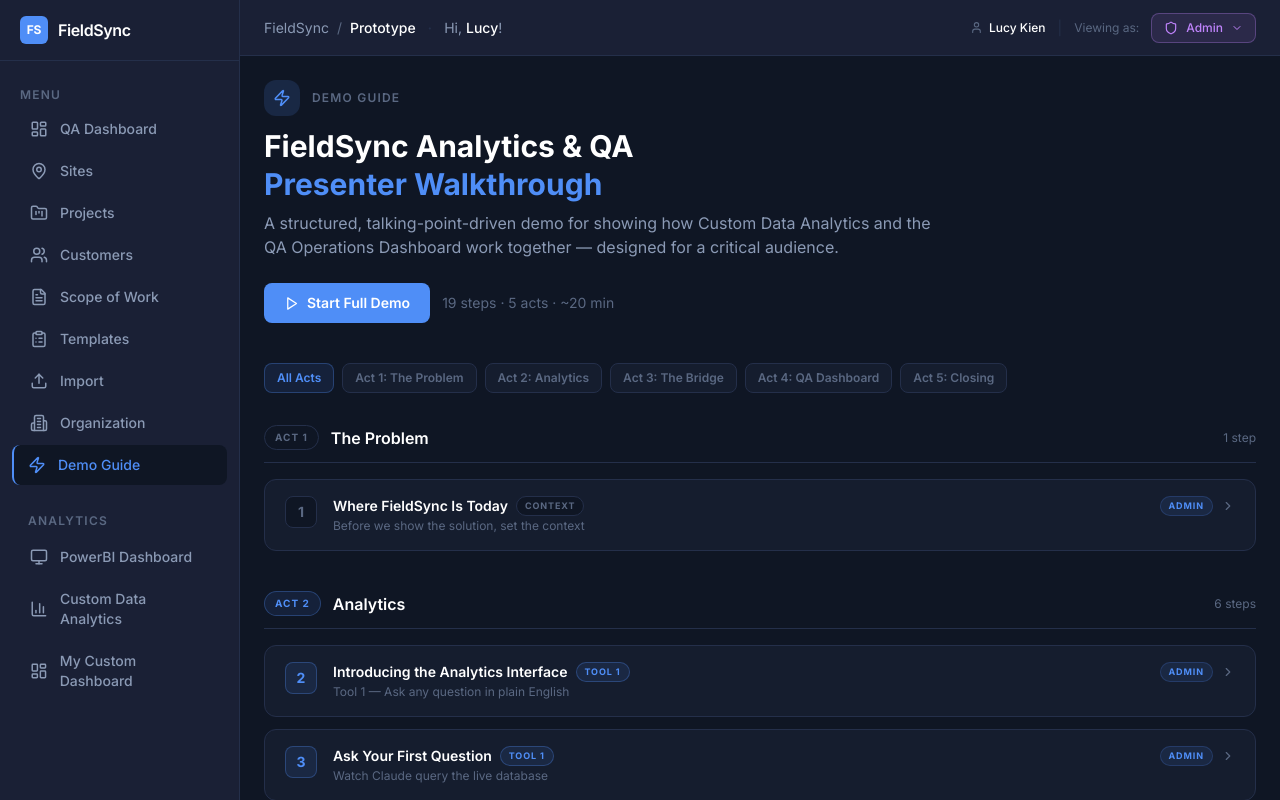
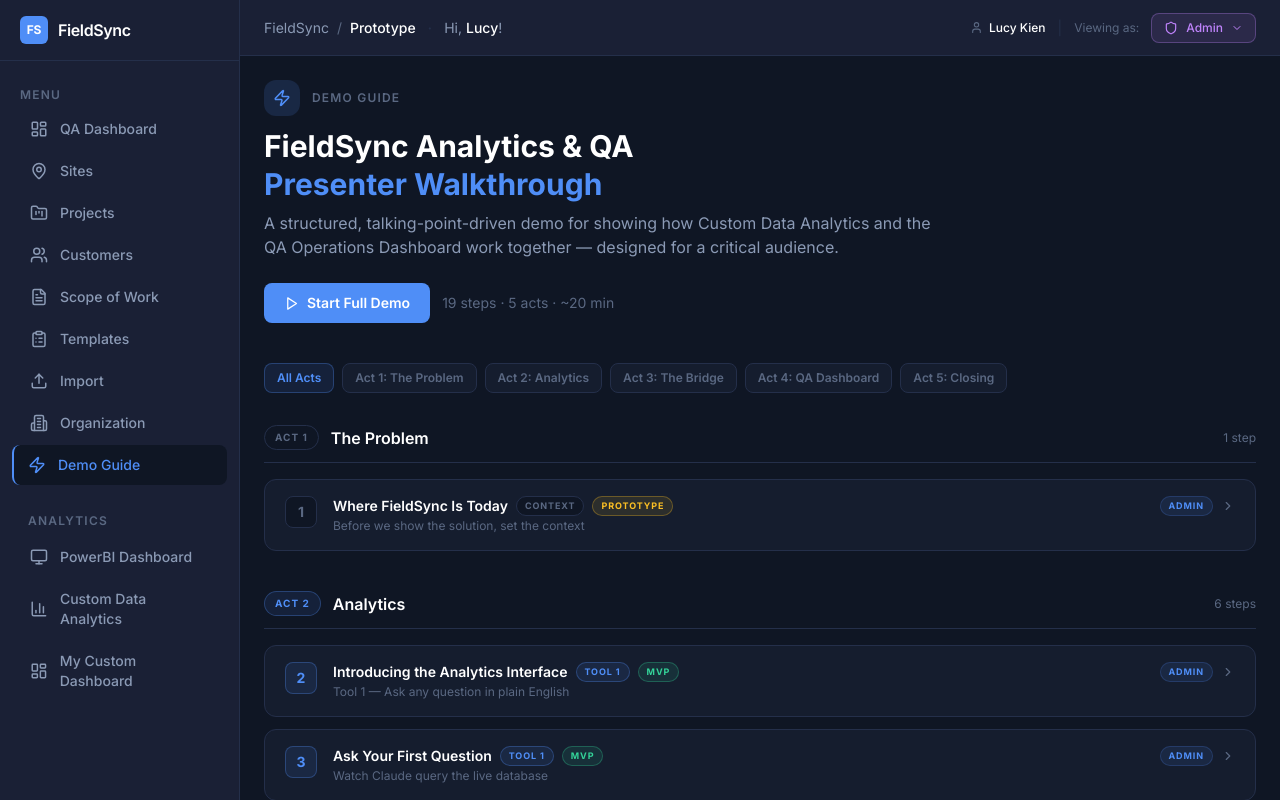
Before and after one commit to kienlucy08/DataAnalyticsPrototype, a React (Vite) app: page /demo in a window 1280 px wide. Shown: the top 800 px of the page. Built offline with nearby package versions, Linux system fonts and the light colour scheme.

Commit message:
Added in labels for MVP etc

```diff
--- a/src/context/DemoContext.tsx
+++ b/src/context/DemoContext.tsx
@@ -1,4 +1,6 @@
 import React, { createContext, useContext, useState } from 'react'
+
+export type DemoTier = 'mvp' | 'nice-to-have' | 'prototype'
 
 export interface DemoStep {
   id: number
@@ -9,11 +11,12 @@
   title: string
   subtitle: string
   description: string
-  action: string            // what the presenter should physically do
-  keyMessage: string        // the value talking point to say aloud
+  action: string            // what to do on this step
+  keyMessage: string        // what this step demonstrates
   route: string             // navigate here for this step
   role: string              // set role to this for this step
   tag?: string              // e.g. 'Tool 1', 'Bridge', 'Tool 2'
+  tier: DemoTier            // mvp | nice-to-have | prototype
 }
 
 export const DEMO_STEPS: DemoStep[] = [
@@ -29,6 +32,7 @@
     route: '/qa-dashboard',
     role: 'admin',
     tag: 'Context',
+    tier: 'prototype',
   },
 
   // ─── ACT 2: Custom Data Analytics ────────────────────────────────────────
@@ -43,6 +47,7 @@
     route: '/custom-data-analytics',
     role: 'admin',
     tag: 'Tool 1',
+    tier: 'mvp',
   },
   {
     id: 3,
@@ -55,6 +60,7 @@
     route: '/custom-data-analytics',
     role: 'admin',
     tag: 'Tool 1',
+    tier: 'mvp',
   },
   {
     id: 4,
@@ -67,6 +73,7 @@
     route: '/custom-data-analytics',
     role: 'admin',
     tag: 'Tool 1',
+    tier: 'mvp',
   },
   {
     id: 5,
@@ -79,6 +86,7 @@
     route: '/custom-data-analytics',
     role: 'admin',
     tag: 'Tool 1',
+    tier: 'mvp',
   },
   {
     id: 6,
@@ -91,6 +99,7 @@
     route: '/custom-dashboard',
     role: 'admin',
     tag: 'Tool 1',
+    tier: 'mvp',
   },
   {
     id: 7,
@@ -103,6 +112,7 @@
     route: '/custom-data-analytics',
     role: 'qc_technician',
     tag: 'Tool 1',
+    tier: 'mvp',
   },
 
   // ─── ACT 3: The Bridge ───────────────────────────────────────────────────
@@ -117,6 +127,7 @@
     route: '/qa-dashboard',
     role: 'admin',
     tag: 'Bridge',
+    tier: 'nice-to-have',
   },
 
   // ─── ACT 4: QA Operations Dashboard ─────────────────────────────────────
@@ -131,6 +142,7 @@
     route: '/qa-dashboard',
     role: 'admin',
     tag: 'Tool 2',
+    tier: 'mvp',
   },
   {
     id: 10,
@@ -143,6 +155,7 @@
     route: '/qa-dashboard',
     role: 'admin',
     tag: 'Tool 2',
+    tier: 'mvp',
   },
   {
     id: 11,
@@ -155,6 +168,7 @@
     route: '/qa-dashboard',
     role: 'pm',
     tag: 'Tool 2',
+    tier: 'mvp',
   },
   {
     id: 12,
@@ -167,6 +181,7 @@
     route: '/qa-dashboard',
     role: 'pm',
     tag: 'Tool 2',
+    tier: 'nice-to-have',
   },
   {
     id: 13,
@@ -179,6 +194,7 @@
     route: '/qa-dashboard',
     role: 'qc_technician',
     tag: 'Tool 2',
+    tier: 'mvp',
   },
   {
     id: 14,
@@ -191,6 +207,7 @@
     route: '/qa-dashboard',
     role: 'qc_technician_2',
     tag: 'Tool 2',
+    tier: 'nice-to-have',
   },
   {
     id: 15,
@@ -203,6 +220,7 @@
     route: '/qa-dashboard',
     role: 'qc_technician',
     tag: 'Tool 2',
+    tier: 'nice-to-have',
   },
   {
     id: 16,
@@ -215,6 +233,7 @@
     route: '/qa-dashboard',
     role: 'qc_technician',
     tag: 'Tool 2',
+    tier: 'nice-to-have',
   },
 
   // ─── ACT 5: Org Owner + Closing ──────────────────────────────────────────
@@ -229,6 +248,7 @@
     route: '/qa-dashboard',
     role: 'org_owner',
     tag: 'Closing',
+    tier: 'nice-to-have',
   },
   {
     id: 18,
@@ -241,6 +261,7 @@
     route: '/qa-dashboard',
     role: 'admin',
     tag: 'Closing',
+    tier: 'nice-to-have',
   },
   {
     id: 19,
@@ -253,6 +274,7 @@
     route: '/demo',
     role: 'admin',
     tag: 'Closing',
+    tier: 'prototype',
   },
 ]
 
--- a/src/pages/DemoGuide.tsx
+++ b/src/pages/DemoGuide.tsx
@@ -13,7 +13,7 @@
   SkipForward,
 } from 'lucide-react'
 import { useDemo, DEMO_STEPS } from '../context/DemoContext'
-import type { DemoStep } from '../context/DemoContext'
+import type { DemoStep, DemoTier } from '../context/DemoContext'
 
 // ─── Act metadata ────────────────────────────────────────────────────────────
 
@@ -179,6 +179,7 @@
                 {step.tag}
               </span>
             )}
+            <TierBadge tier={step.tier} />
           </div>
           <p className="text-text-muted text-xs">{step.subtitle}</p>
         </div>
@@ -249,6 +250,23 @@
   const meta = ROLE_DISPLAY[role] ?? { label: role, color: 'text-text-muted bg-surface border-border' }
   return (
     <span className={`text-[9px] font-bold uppercase tracking-widest px-2 py-0.5 rounded-full border ${meta.color}`}>
+      {meta.label}
+    </span>
+  )
+}
+
+// ─── Tier badge ──────────────────────────────────────────────────────────────
+
+const TIER_META: Record<DemoTier, { label: string; color: string }> = {
+  'mvp':          { label: 'MVP',           color: 'text-emerald-400 bg-emerald-400/10 border-emerald-400/30' },
+  'nice-to-have': { label: 'Nice to Have',  color: 'text-accent bg-accent/10 border-accent/30' },
+  'prototype':    { label: 'Prototype',     color: 'text-amber-400 bg-amber-400/10 border-amber-400/30' },
+}
+
+const TierBadge: React.FC<{ tier: DemoTier; size?: 'sm' | 'xs' }> = ({ tier, size = 'xs' }) => {
+  const meta = TIER_META[tier]
+  return (
+    <span className={`font-bold uppercase tracking-widest px-2 py-0.5 rounded-full border shrink-0 ${meta.color} ${size === 'sm' ? 'text-[10px]' : 'text-[9px]'}`}>
       {meta.label}
     </span>
   )
@@ -327,6 +345,7 @@
                 {step.tag}
               </span>
             )}
+            <TierBadge tier={step.tier} />
           </div>
           <p className="text-text-muted text-xs">{step.subtitle}</p>
         </div>
```
Also changed, not shown: 1 other file (tests, documents, lock files or other folders).
